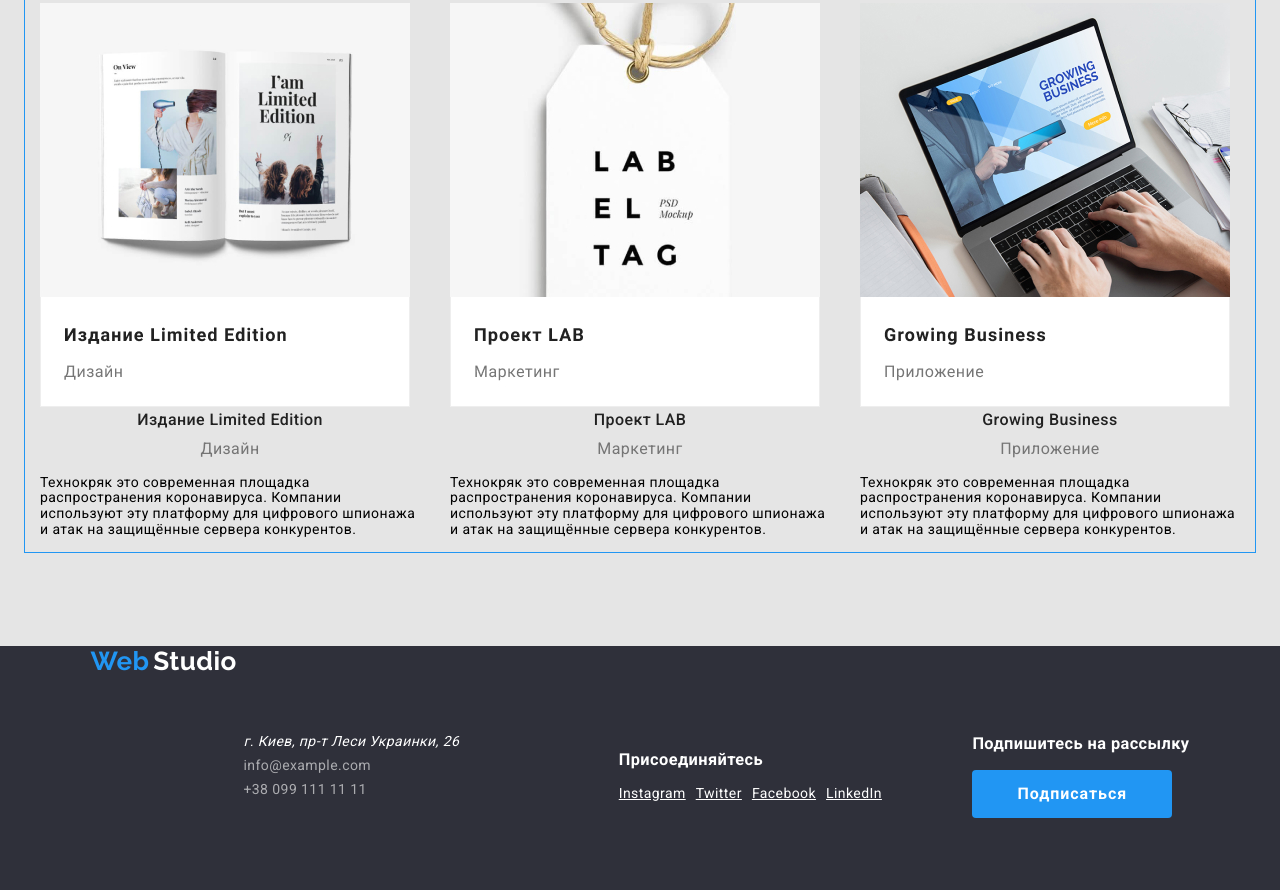
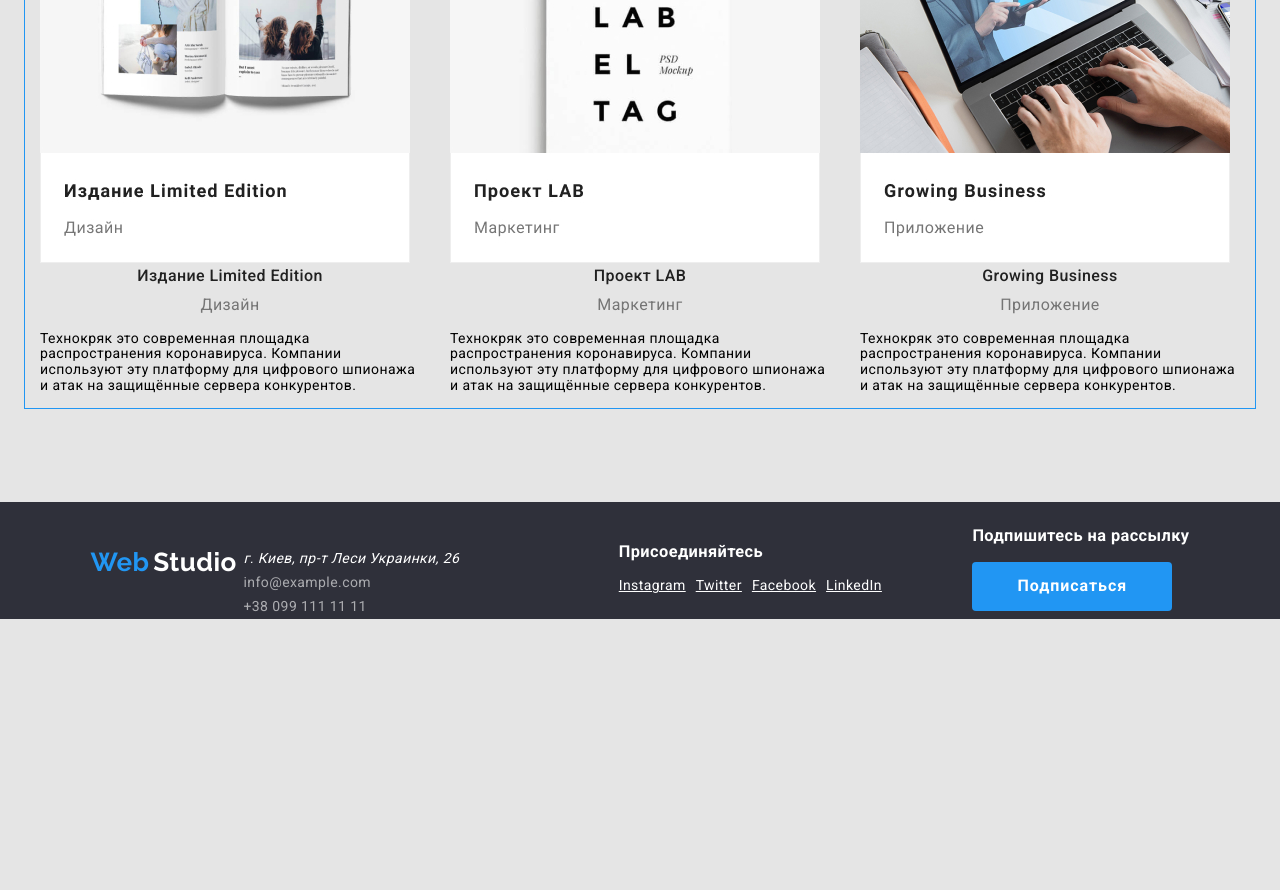
Before and after one commit to Nataliia358/goit-markup-hw-03., a plain HTML site: page portfolio.html in a window 1280 px wide. Shown: the part 1527-2417 px from the top of the page. After the commit the page ends 2146 px from the top, so only its background shows below. Drawn offline with nearby package versions, Linux system fonts and the light colour scheme.

Commit message:
Update main.css

```diff
--- a/css/main.css
+++ b/css/main.css
@@ -44,7 +44,6 @@
     display: flex;
     align-items: center;
  }
-
 
 .container {
     margin-left: auto;
@@ -162,8 +161,7 @@ ul {
 }
 
 .section {
-    padding-top: 94px;
-    padding-bottom: 94px;
+    margin-bottom: 94px;
 }
 
 .section.no-padding{
@@ -337,11 +335,6 @@ ul {
     margin-right: 69px;
 }
 
-.location-list {
-    margin-top: 84px;
-    margin-bottom: 88px;
-
-}
 
 .social-net footer {
     display: flex;
@@ -391,7 +384,6 @@ ul {
     margin-right: 8px;
     align-items: center;
     margin-top: 93px;
-    margin-bottom: 50px;
     justify-content: center;
 
 
@@ -484,8 +476,7 @@ ul {
 }
 
 .location-list {
-    margin-top: 84px;
-    margin-bottom: 88px;
+
 }
 
 .location-list .link {
@@ -502,6 +493,8 @@ ul {
 .address-list {
     display: flex;
     flex-wrap: wrap;
+    margin-top: 45px;
+
 }
 
 .social-net footer {
```
Lines whose indentation alone changed are shown as unchanged.
